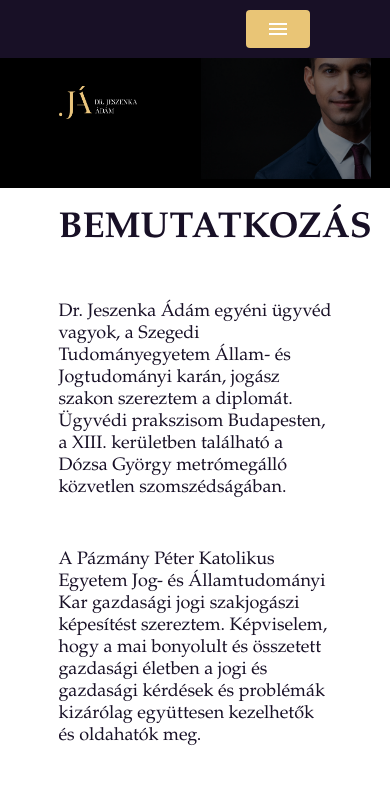
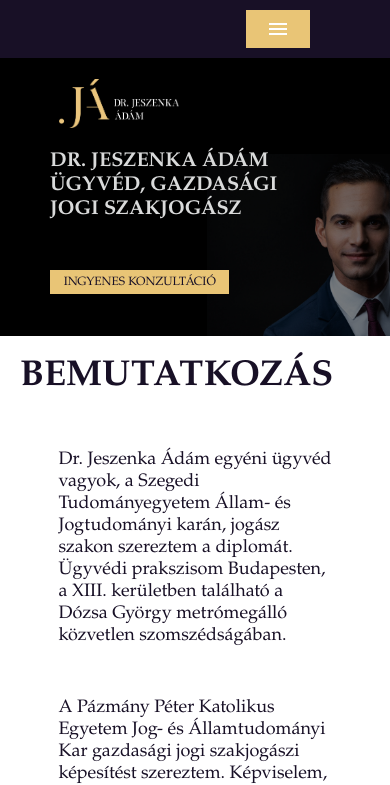
Before and after one commit to Albert-prog/drjeszenka, a React (Create React App) app in the folder drjeszi/: page / in a window 390 px wide. Shown: the top 785 px of the page. Built offline with nearby package versions, Linux system fonts and the light colour scheme.

Commit message:
refinedMob

```diff
--- a/drjeszi/src/App.scss
+++ b/drjeszi/src/App.scss
@@ -339,7 +339,7 @@ a {
   }
 
   @media screen and (max-width: 1020px) {
-    flex-direction: column;
+    flex-direction: column-reverse;
     justify-content: space-between;
     align-items: left;
     margin-left: 70px;
@@ -367,3 +367,46 @@ a {
     color: $gold;
   }
 }
+
+//media query
+
+@media screen and (max-width: 800px) {
+  .profession h3,
+  .prices h3 {
+    position: static;
+    margin: 20px;
+  }
+  .profession {
+    position: static;
+  }
+
+  .heroDiv {
+    position: static;
+    width: 100vw;
+  }
+
+  .herotitle {
+    position: absolute;
+    width: 80%;
+    top: 130px;
+    left: 0;
+    margin-left: 50px;
+    h3 {
+      font-size: 20px;
+    }
+    .btn {
+      font-size: 12px;
+    }
+  }
+
+  .logoImg {
+    max-width: 120px;
+    top: -5vw;
+  }
+
+  .contactForm input[type="text"],
+  .contactForm input[type="email"],
+  .contactForm textarea {
+    font-size: $deskfont;
+  }
+}
--- a/drjeszi/src/components/hero.jsx
+++ b/drjeszi/src/components/hero.jsx
@@ -8,7 +8,6 @@ export default function Hero() {
     <div className='heroDiv'>
       <img src={profil} alt="jeszenkaprofil"/>
       <div className="herotitle">
-        <p>Forduljon hozzám bizalommal</p>
         <h3>DR. JESZENKA ÁDÁM <br /> ÜGYVÉD, GAZDASÁGI <br /> JOGI SZAKJOGÁSZ</h3>
         <Button text='INGYENES KONZULTÁCIÓ' url="/" class="btn"/>
       </div>
--- a/drjeszi/src/components/topnav.jsx
+++ b/drjeszi/src/components/topnav.jsx
@@ -37,6 +37,7 @@ export default function Topnav() {
           height: 38,
           padding: '10px 20px',
           zIndex: 1000,
+          borderRadius: 0,
         },
       },
     },
--- a/drjeszi/src/src/App.css
+++ b/drjeszi/src/src/App.css
@@ -413,9 +413,9 @@ a {
 @media screen and (max-width: 1020px) {
   .footerDiv {
     -webkit-box-orient: vertical;
-    -webkit-box-direction: normal;
-        -ms-flex-direction: column;
-            flex-direction: column;
+    -webkit-box-direction: reverse;
+        -ms-flex-direction: column-reverse;
+            flex-direction: column-reverse;
     -webkit-box-pack: justify;
         -ms-flex-pack: justify;
             justify-content: space-between;
@@ -448,4 +448,41 @@ a {
 .footerList li:hover {
   color: #e9c576;
 }
+
+@media screen and (max-width: 800px) {
+  .profession h3,
+  .prices h3 {
+    position: static;
+    margin: 20px;
+  }
+  .profession {
+    position: static;
+  }
+  .heroDiv {
+    position: static;
+    width: 100vw;
+  }
+  .herotitle {
+    position: absolute;
+    width: 80%;
+    top: 130px;
+    left: 0;
+    margin-left: 50px;
+  }
+  .herotitle h3 {
+    font-size: 20px;
+  }
+  .herotitle .btn {
+    font-size: 12px;
+  }
+  .logoImg {
+    max-width: 120px;
+    top: -5vw;
+  }
+  .contactForm input[type="text"],
+  .contactForm input[type="email"],
+  .contactForm textarea {
+    font-size: 18px;
+  }
+}
 /*# sourceMappingURL=App.css.map */
```
Also changed, not shown: 1 other file (tests, documents, lock files or other folders).
